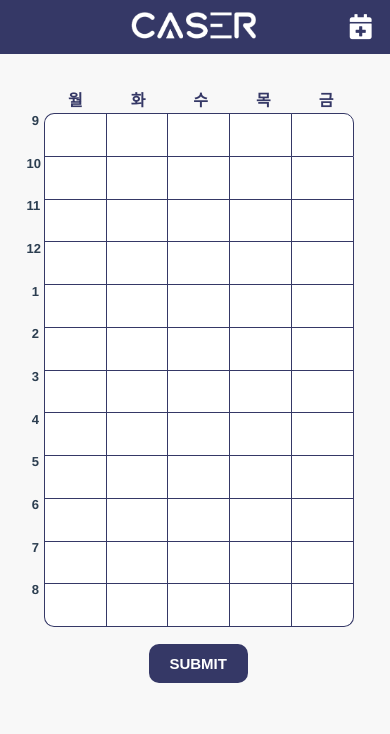
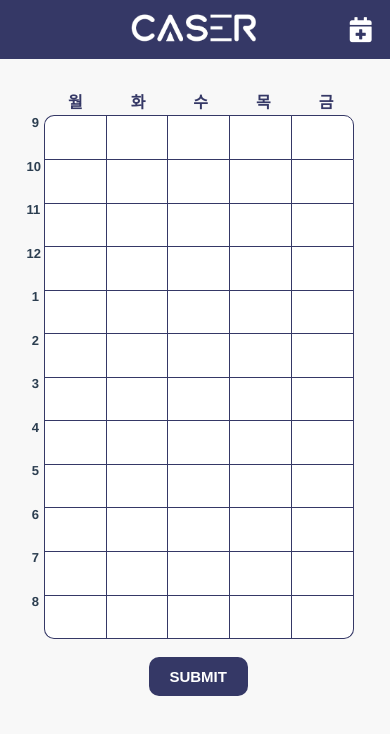
Before and after one commit to ekffhd/scheduler-refactor2, a Vue app: page / in a window 390 px wide. Shown: the top 734 px of the page. Built offline with nearby package versions, Linux system fonts and the light colour scheme; what vue-nav-tabs would draw is missing.

Commit message:
Modify height of scheduler

```diff
--- a/src/components/InputInform/Scheduler.vue
+++ b/src/components/InputInform/Scheduler.vue
@@ -150,7 +150,7 @@
                             <td>
                                 <div class="cols" v-for="(lecture, index) in fri" :key="index">
                                     <div v-for="(timetable, index) in lecture.timetable" :key="index">
-                                        <div v-if="timetable.day === '금'" class="lecture_wrap"  v-bind:style="{top: 'calc('+calculate_top_margin(timetable, '금')+'% + 1px)', height: 'calc('+calculate_lecture_height(timetable.start, timetable.end) + '% - 1px)'}">
+                                        <div v-if="timetable.day === '금'" class="lecture_wrap"  v-bind:style="{width: 'calc(100% + 0.1px)', top: 'calc('+calculate_top_margin(timetable, '금')+'% + 1px)', height: 'calc('+calculate_lecture_height(timetable.start, timetable.end) + '% - 1px)'}">
                                             <div class="lecture_inner">
                                                 <div class="lecture_title">
                                                     {{lecture.title}}
--- a/src/views/InputInform.vue
+++ b/src/views/InputInform.vue
@@ -311,7 +311,7 @@
         /*position: relative;*/
         display: table;
         width: 55%;
-        height: 100%;
+        height: 93vh;
         float: left;
     }
     #scheduler_inner{
@@ -472,7 +472,7 @@
             top: 0;
             left: 0;
             width: 100vw;
-            height: 7%;
+            height: 7vh;
             color: white;
         }
         #mobile_caser_icon{
```
